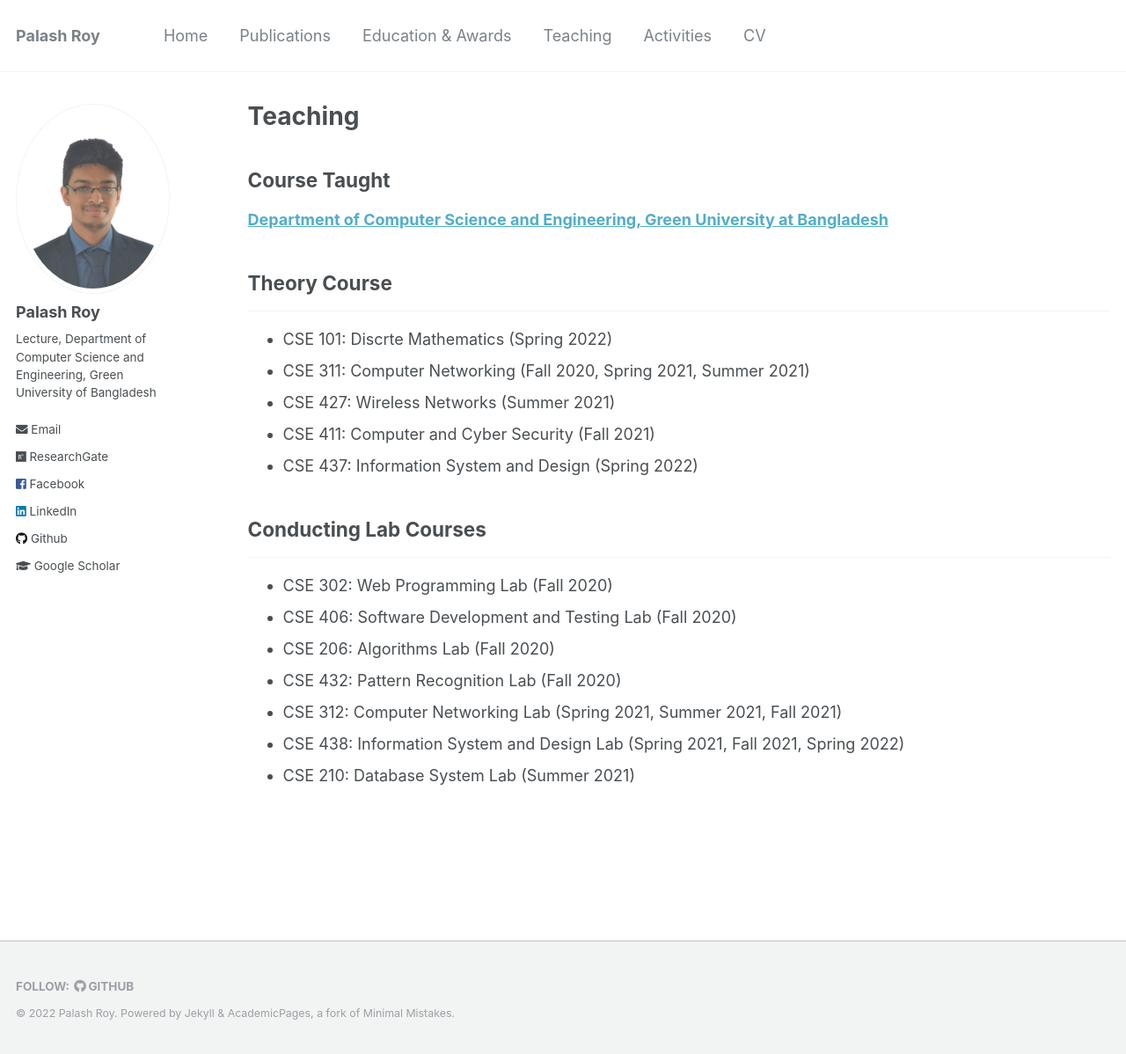
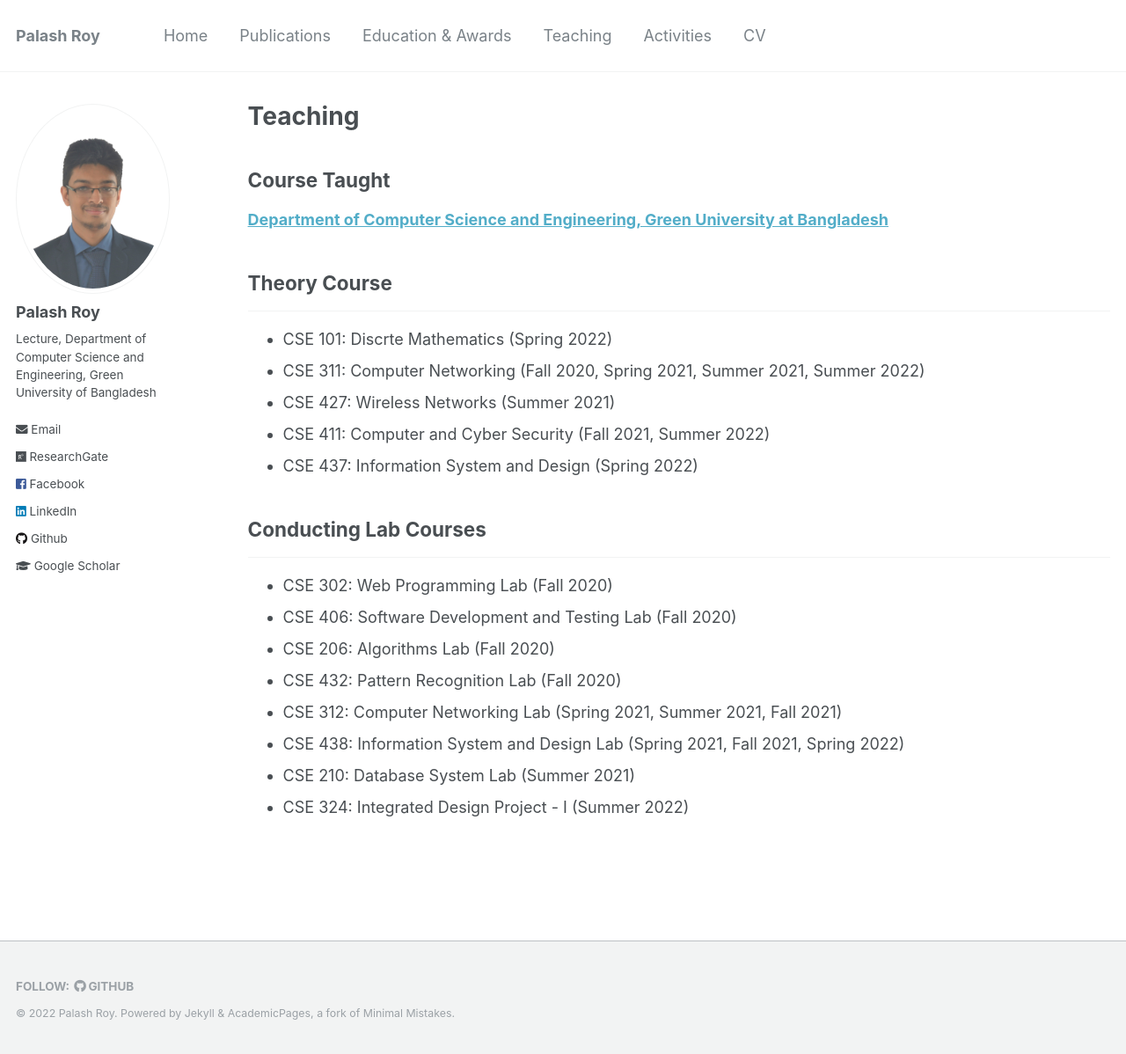
Before and after one commit to PalashRoy975/PalashRoy975.github.io, a Jekyll site: the page built from _pages/teaching.md, in a window 1280 px wide and 1198 px high. Shown: the whole window at 88% size. Built offline with Jekyll 4.4.1, drawn with Linux system fonts in a browser that asks for light colours.

Commit message:
Update teaching.md

```diff
--- a/_pages/teaching.md
+++ b/_pages/teaching.md
@@ -12,9 +12,9 @@ author_profile: true
 ## Theory Course
 -----------
 * CSE 101: Discrte Mathematics (Spring 2022)
-* CSE 311: Computer Networking (Fall 2020, Spring 2021, Summer 2021)
+* CSE 311: Computer Networking (Fall 2020, Spring 2021, Summer 2021, Summer 2022)
 * CSE 427: Wireless Networks (Summer 2021)
-* CSE 411: Computer and Cyber Security (Fall 2021)
+* CSE 411: Computer and Cyber Security (Fall 2021, Summer 2022)
 * CSE 437: Information System and Design (Spring 2022)
 
 
@@ -27,5 +27,6 @@ author_profile: true
 * CSE 312: Computer Networking Lab (Spring 2021, Summer 2021, Fall 2021)
 * CSE 438: Information System and Design Lab (Spring 2021, Fall 2021, Spring 2022)
 * CSE 210: Database System Lab (Summer 2021)
+* CSE 324: Integrated Design Project - I (Summer 2022)
 
 <br/>
```
